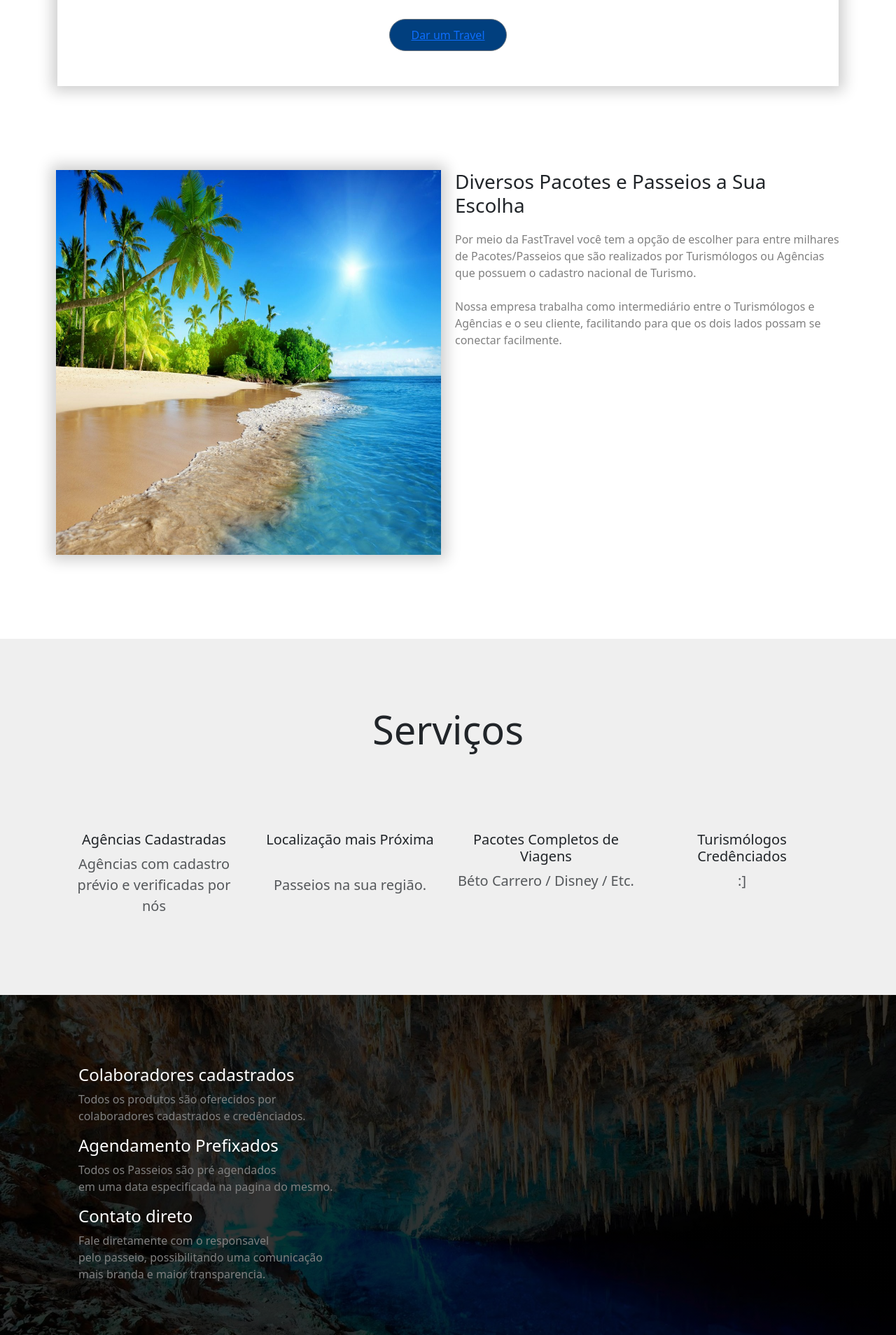
After one commit to CaioAlexei/fasttravel, a PHP site: page /logado/index_logado.php in a window 1280 px wide. The commit adds this page. Shown: the part 653-2561 px from the top of the page at 70% size. Run offline with PHP 8.4, Linux system fonts and the light colour scheme; a user stored in the database is signed in; some libraries are stand-ins or nearby versions.

Commit message:
Versão de trabalho com usuario logado.

```diff
--- /dev/null
+++ b/Site/logado/index_logado.php
@@ -0,0 +1,270 @@
+<?php
+session_start();
+?>
+
+
+
+
+<!DOCTYPE html>
+<html lang="pt-br">
+<head>
+    <meta charset="UTF-8">
+    <meta name="viewport" content="width=device-width, initial-scale=1.0">
+    <meta http-equiv="X-UA-Compatible" content="ie=edge">
+    <title>Fast Travel</title>
+    <link rel="stylesheet" href="../../node_modules/bootstrap/compiler/bootstrap.css">
+    <link href="../../fontawesome-free-5.8.2-web/css/all.css" rel="stylesheet">
+    <link rel="stylesheet" href="../style.css">
+</head>
+<body>
+    <!---------------Header--------------->
+
+
+    <section id="header">
+
+        <nav class="navbar navbar-expand-lg navbar-light bg-light">
+            <a class="navbar-brand" href="index.php">Fast Travel</a>
+            <button class="navbar-toggler" type="button" data-toggle="collapse" data-target="#navbarSupportedContent" aria-controls="navbarSupportedContent" aria-expanded="false" aria-label="Toggle navigation">
+              <span class="navbar-toggler-icon"></span>
+            </button>
+
+            <div class="collapse navbar-collapse" id="navbarSupportedContent">
+              <ul class="navbar-nav mr-auto">
+                <li class="nav-item active">
+                  <a class="nav-link" href="index.php">Home <span class="sr-only">(current)</span></a>
+                </li>
+
+                <!-- <li class="nav-item dropdown">
+                  <a class="nav-link dropdown-toggle" href="#" id="navbarDropdown" role="button" data-toggle="dropdown" aria-haspopup="true" aria-expanded="false">
+                    Dropdown
+                  </a>
+                  <div class="dropdown-menu" aria-labelledby="navbarDropdown">
+                    <a class="dropdown-item" href="#">Action</a>
+                    <a class="dropdown-item" href="#">Another action</a>
+                    <div class="dropdown-divider"></div>
+                    <a class="dropdown-item" href="#">Something else here</a>
+                  </div>
+                </li> -->
+                <li class="nav-item">
+                  <a class="nav-link" href="#services">Serviços</a>
+                </li>
+                <li class="nav-item">
+                  <a class="nav-link" href="#footer">Sobre Nós</a>
+                </li>
+                <li class="nav-item">
+                  <a class="nav-link" href="passeios/mostrarpasseios.php">Passeios</a>
+                </li>
+                <li class="nav-item">
+                  <a class="nav-link" href="passeios/mostrarpasseios.php">Perfil - <?php echo $_SESSION['nome']; ?></a>
+                </li>
+                <li class="nav-item">
+                  <a class="nav-link" href="logout.php">Logout</a>
+                </li>
+
+
+              </ul>
+              <form class="form-inline my-2 my-lg-0" method="post" action="passeios/passeios.php">
+                <input class="form-control mr-sm-2" type="search" placeholder="Search" aria-label="Search" name="busca">
+                <button class="btn btn-outline-success my-2 my-sm-0" type="submit">Search</button>
+              </form>
+            </div>
+          </nav>
+    </section>
+
+    <!-- Texto de boas vindas-->
+
+
+    <section id="welcome">
+        <div class="container">
+            <div class="welcome text-center">
+                <h1>Adquira Já o Seu Passeio ;)</h1>
+                <p>Na FastTravel você pode comprar e participar de diversos passeios confeccionados por Turismólogos em todo Rio de Janeiro.</p>
+                <button type="submit" class="btn btn-secondary"><a href="passeios/mostrarpasseios.php">Dar um Travel</a></button>
+            </div>
+        </div>
+    </section>
+
+
+    <!-- Sobre nós-->
+
+    <section id="about">
+        <div class="container">
+            <div class="row">
+                <div class="col-md-6 text-justify">
+                    <img src="../imagens/paisagem7.jpg" width="100%">
+                </div>
+                <div class="col-md-6">
+                    <h3>Diversos Pacotes e Passeios a Sua Escolha</h3>
+                    <p class="text-justify">
+                            Por meio da FastTravel você tem a opção de escolher para entre milhares de Pacotes/Passeios
+                        que são realizados por Turismólogos ou Agências que possuem o cadastro nacional de Turismo.
+                        <br><br>
+                        Nossa empresa trabalha como intermediário entre o Turismólogos e Agências e o seu cliente, facilitando para
+                        que os dois lados possam se conectar facilmente.
+                    </p>
+
+                </div>
+
+            </div>
+        </div>
+    </section>
+
+    <section class="py-5" id="services">
+        <div class="container py-5">
+          <div class="row mb-5">
+            <div class="col text-center">
+              <h1 class="display-4">Serviços</h1>
+              <p class="lead text-muted"></p>
+            </div>
+          </div>
+                    <div class="row text-center">
+                      <div class="col-md-6 col-lg-3">
+                        <div class="mb-5 m-md-0">
+                          <i class="fas fa-plane-departure fa-5x text-info"></i><br><br>
+                          <h5 class="font-weight-light">Agências Cadastradas</h5>
+                          <p class="my3 text-muted lead">Agências com cadastro prévio e verificadas por nós</p>
+                        </div>
+                      </div>
+                      <div class="col-md-6 col-lg-3">
+                        <div class="mb-5 m-md-0">
+                          <i class="fas fa-hotel fa-5x text-info"></i><br><br>
+                          <h5 class="font-weight-light">Localização mais Próxima</h5>
+                          <p class="my3 text-muted lead">
+                            <br>Passeios na sua região.</p>
+                        </div>
+                      </div>
+                      <div class="col-md-6 col-lg-3">
+                        <div class="mb-5 m-md-0">
+                          <i class="fas fa-receipt fa-5x text-info"></i><br><br>
+                          <h5 class="font-weight-light">Pacotes Completos de Viagens</h5>
+                          <p class="my3 text-muted lead">Béto Carrero / Disney / Etc.</p>
+                        </div>
+                      </div>
+                      <div class="col-md-6 col-lg-3">
+                        <div class="mb-5 m-md-0">
+                          <i class="fas fa-passport fa-5x text-info"></i><br><br>
+                          <h5 class="font-weight-light">Turismólogos Credênciados</h5>
+                          <p class="my3 text-muted lead"> :]</p>
+                        </div>
+                      </div>
+
+          </div>
+        </div>
+
+      </section>
+
+      <!------------------- Features ---------------->
+
+      <section id="features">
+          <div class="container">
+              <div class="row justify-content-md-center">
+                <div class="col col-lg-1 text-right">
+
+                    <i class="far fa-check-circle fa-3x"></i>
+                </div>
+                <div class="col-md-center">
+                 <h4>Colaboradores cadastrados</h4>
+                 <p>Todos os produtos são oferecidos
+                     por <br>colaboradores cadastrados e credênciados.
+                 </p>
+                </div>
+                </div>
+
+                <div class="row justify-content-md-center">
+                    <div class="col col-lg-1 text-right">
+
+                    <i class="far fa-calendar-check fa-3x"></i>
+                    </div>
+                        <div class="col-md-center">
+                            <h4>Agendamento Prefixados</h4>
+                                <p>Todos os Passeios são pré agendados<br>
+                                em uma data especificada na pagina do mesmo.
+                                </p>
+                        </div>
+                    </div>
+              <div class="row justify-content-md-center">
+                    <div class="col col-lg-1 text-right">
+
+                        <i class="fas fa-user-tie fa-3x"></i>
+                    </div>
+                    <div class="col-md-center">
+                    <h4>Contato direto</h4>
+                    <p>Fale diretamente com o responsavel<br>
+                        pelo passeio, possibilitando uma comunicação<br> mais branda e maior transparencia.
+                    </p>
+                    </div>
+              </div>
+          </div>
+    </section>
+
+
+
+
+      <!--   Contatos    -->
+
+      <section id="footer">
+        <div class="container">
+          <div class="row">
+              &nbsp;&nbsp;&nbsp;&nbsp;&nbsp;&nbsp;&nbsp;&nbsp;&nbsp;&nbsp;&nbsp;&nbsp;&nbsp;&nbsp;&nbsp;&nbsp;&nbsp;&nbsp;&nbsp;&nbsp;&nbsp;&nbsp;&nbsp;&nbsp;&nbsp;&nbsp;&nbsp;&nbsp;&nbsp;&nbsp;&nbsp;&nbsp;&nbsp;&nbsp;&nbsp;&nbsp;&nbsp;&nbsp;&nbsp;&nbsp;&nbsp;&nbsp;&nbsp;&nbsp;&nbsp;&nbsp;&nbsp;&nbsp;&nbsp;&nbsp;&nbsp;&nbsp;&nbsp;
+              <div class="col-md-3">
+                  <h1>Features</h1>
+                  <p></p>
+                  <p></p>
+                  <p></p>
+                </div>
+
+            <div class="col-md-3">
+                <h1>Contato</h1>
+
+
+                <p style="color:#696969;"><i class="far fa-envelope fa-2x" style="color:lightgreen"></i>&nbsp; Email / andreia.agenterj@gmail.com</p>
+                <h1>Suporte</h1>
+                <p style="color:#696969;"><i class="far fa-envelope fa-2x" style="color: rgb(240, 99, 99)"></i>&nbsp; Email / contato.caioalexei@gmail.com</p>
+
+                <p style="color:#696969;"><i class="far fa-map fa-2x"></i> Brasil, Rio de Janeiro</p>
+              </div>
+
+
+              <div class="col-md-3">
+                  <h1>Social</h1>
+                  <p><a href="https://m.facebook.com/andreialimaagt/" style="color:#696969	;"><i class="fab fa-facebook fa-2x" style="color:cornflowerblue" ></i>&nbsp;&nbsp;&nbsp;  Andreia Lima</a></p>
+                  <p><a href="#"style="color:#696969	;"><i class="fab fa-instagram fa-2x" style="color:palevioletred;"></i>&nbsp;&nbsp;&nbsp;  Andreia Lima</a></p>
+
+                </div>
+
+
+
+
+
+          </div>
+        </div>
+      </section>
+
+        <div id="final">
+        <p class="text-center">Todos os direitos reservados. ©</p>
+      </div>
+
+
+
+
+
+
+
+
+
+
+
+
+
+
+
+
+
+
+    <!-- Optional JavaScript -->
+    <!-- jQuery first, then Popper.js, then Bootstrap JS -->
+    <script src="../../node_modules/jquery/dist/jquery.js"></script>
+    <script src="../../node_modules/popper.js/dist/popper.js"></script>
+    <script src="../../node_modules/bootstrap/dist/js/bootstrap.js"></script>
+</body>
+</html>
--- a/Site/server/cadastro.php
+++ b/Site/server/cadastro.php
@@ -1,6 +1,6 @@
 <?php
     session_start();
-
+    // ola mundo
     $errors = array();
 
     // connect to the database
```
Also changed, not shown: Site/logado/logout.php (added, +17 -0 lines), Site/logado/perfil/perfil.php (added, +96 -0 lines).
